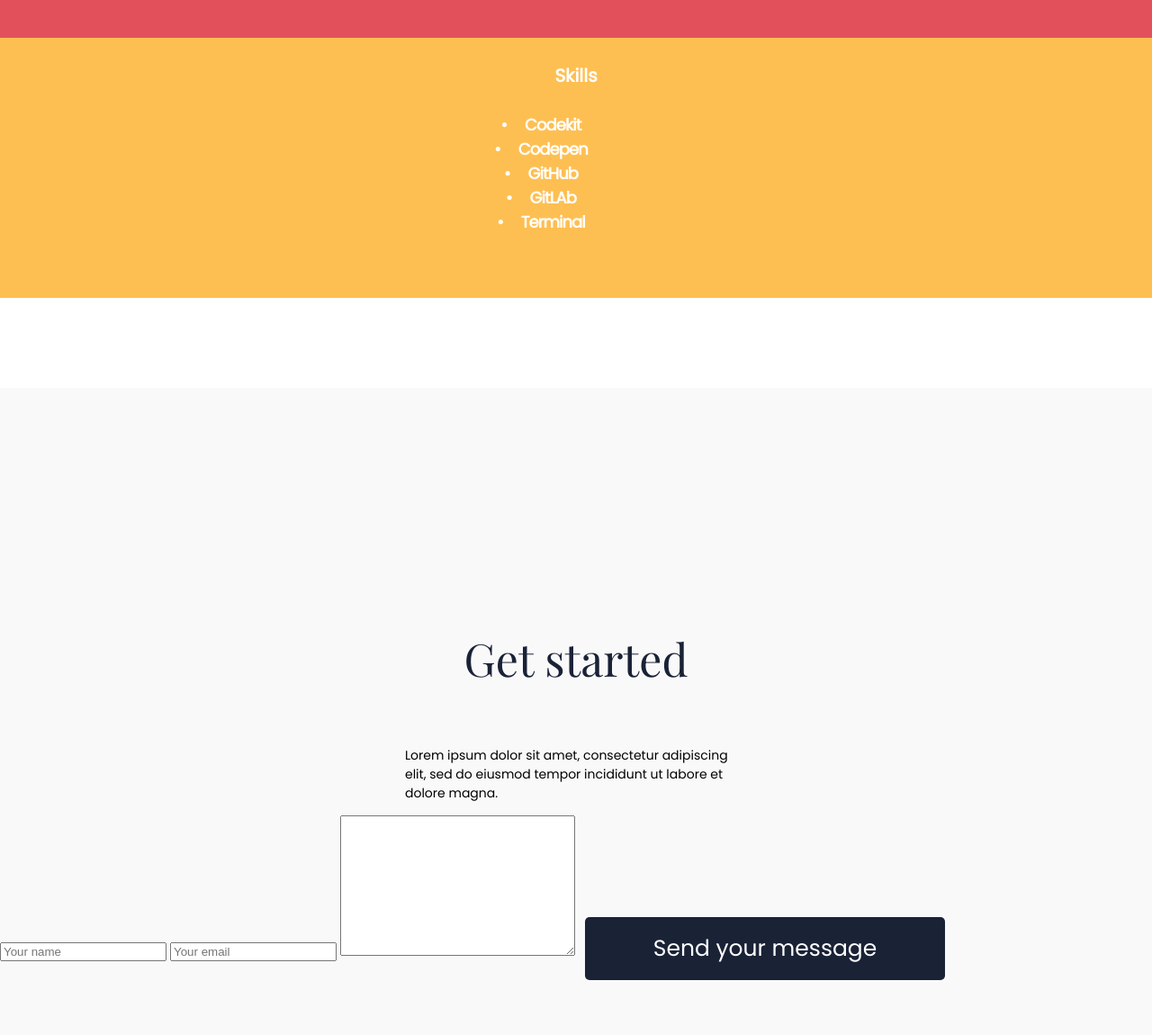
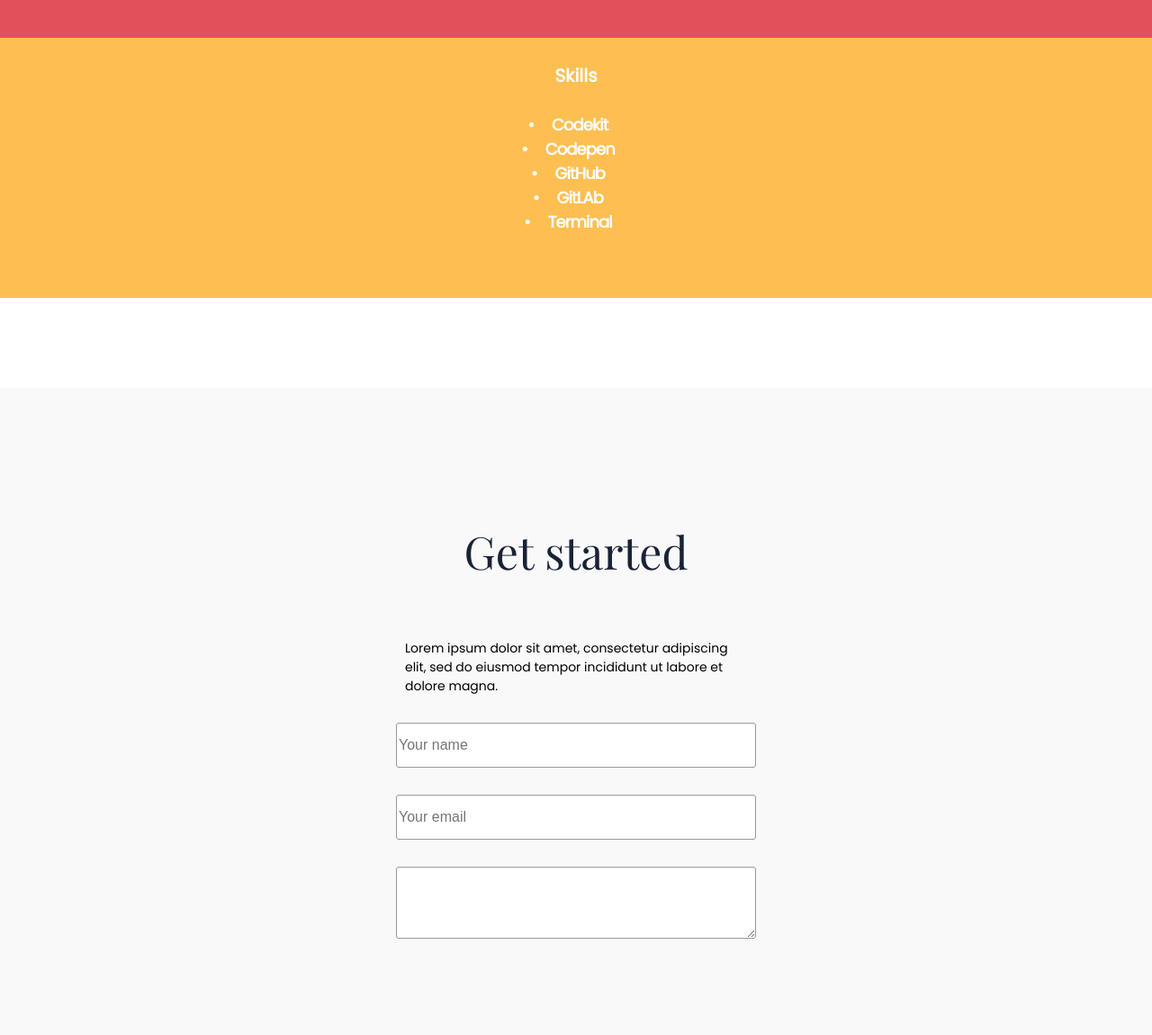
Before and after one commit to gabrielcoder247/my-portfolio-1, a plain HTML site: page index.html in a window 1280 px wide. Shown: the part 5610-6760 px from the top of the page at 90% size. Drawn offline with nearby package versions, Linux system fonts and the light colour scheme.

Commit message:
Add form, input and textarea

```diff
--- a/style.css
+++ b/style.css
@@ -431,6 +431,7 @@ a {
     height: 813px;
     background-color: #F9F9FA;
 }
+
 .icon-geometry {
     display: flex;
     justify-content: flex-start;
@@ -450,6 +451,7 @@ a {
     flex-direction: column;
     align-items: center;
 }
+
 .get_started_header {
     font-family: "Playfair Display";
     font-size: 50px;
@@ -457,6 +459,7 @@ a {
     font-weight: 400;
     color: #1A2236;
 }
+
 .get_started_text {
     font-family: "Poppins";
     font-size: 14px;
@@ -465,6 +468,7 @@ a {
     line-height: 21px;
     width: 380px;
 }
+
 .btn {
     width: 400px;
     height: 70px;
@@ -481,13 +485,65 @@ a {
     border: 0;
     border-radius: 5px;
 }
+
 .btn:hover {
     border: solid 1px #1A2236;
     background-color: #fff;
     color: #1A2236;
 }
+
 .btn:active {
     border: solid 3px #1A2236;
     background-color: #fff;
     color: #1A2236;
 }
+
+form {
+    /* Center the form on the page */
+    display: flex;
+    flex-direction: column;
+    justify-content: space-around;
+    align-content: space-between;
+    margin: 0 auto;
+    width: 400px;
+    padding: 1em;
+    /* border: 1px solid #CCC;
+    border-radius: 1em; */
+}
+
+ul {
+    list-style: none;
+    padding: 0;
+    margin: 0;
+}
+
+input {
+    height: 50px;
+}
+
+input,
+textarea {
+    /* To make sure that all text fields have the same font settings
+     By default, textareas have a monospace font */
+    font: 1em sans-serif;
+    /* Uniform text field size */
+    width: 400px;
+    box-sizing: border-box;
+    /* Match form field borders */
+    border: 1px solid #999;
+    margin-bottom: 30px;
+    border-radius: 3px;
+}
+
+input:focus,
+textarea:focus {
+    /* Additional highlight for focused elements */
+    border-color: #000;
+}
+
+textarea {
+    /* Align multiline text fields with their labels */
+    vertical-align: top;
+    /* Provide space to type some text */
+    height: 5em;
+}
```
